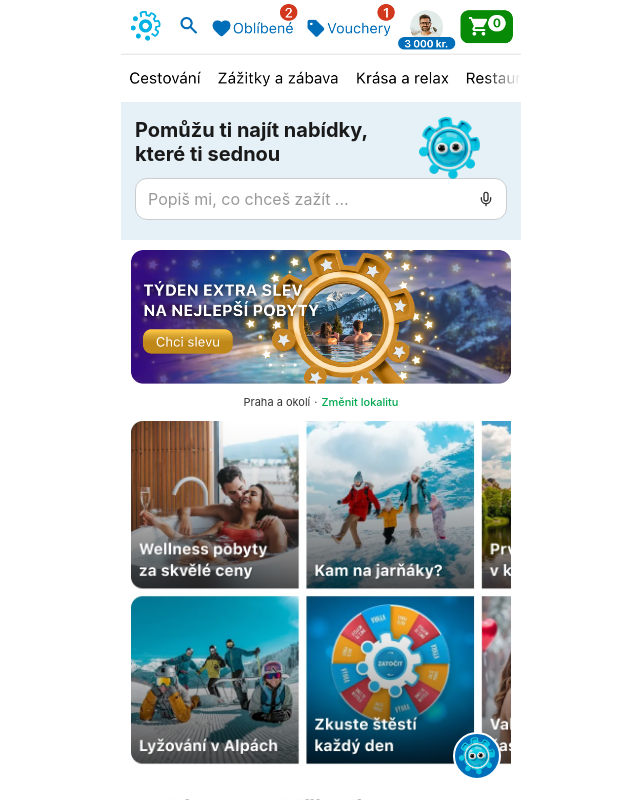
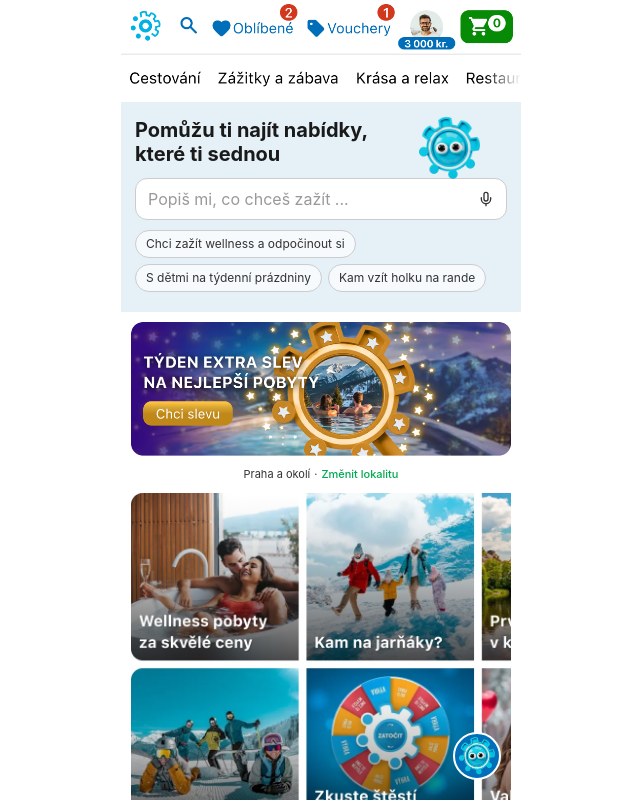
Before and after one commit to maroskadlec/slevac-ai, a React (Vite) app: page /mobile in a window 1280 px wide. Shown: the whole page, without its empty margins (319-959 px from the left). Built offline with nearby package versions, Linux system fonts and the light colour scheme.

Commit message:
Hero sekce: 3 štítky pod inputem (wellness, prázdniny, rande)

```diff
--- a/src/components/FigmaMobile.tsx
+++ b/src/components/FigmaMobile.tsx
@@ -109,6 +109,19 @@ export default function FigmaMobile({ isOpen, onToggle }: MobileProps) {
                   <Send className="w-[12px] h-[12px] text-white" />
                 </button>
               )}
+            </div>
+
+            {/* Tags */}
+            <div className="mt-[10px] flex flex-wrap gap-[6px]">
+              {['Chci zažít wellness a odpočinout si', 'S dětmi na týdenní prázdniny', 'Kam vzít holku na rande'].map((tag) => (
+                <button
+                  key={tag}
+                  onClick={() => { setHeroInput(tag) }}
+                  className="bg-white/70 border border-[#CBCCCE] rounded-[16px] px-[10px] py-[4px] text-[12px] text-[#333] cursor-pointer hover:bg-white transition-colors"
+                >
+                  {tag}
+                </button>
+              ))}
             </div>
           </div>
 
```
